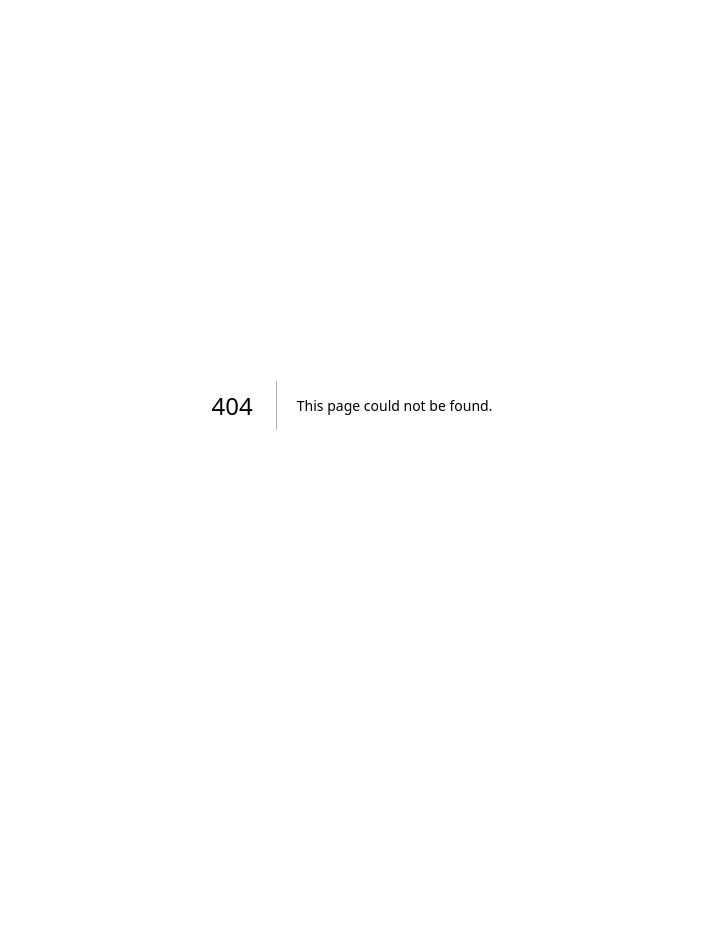
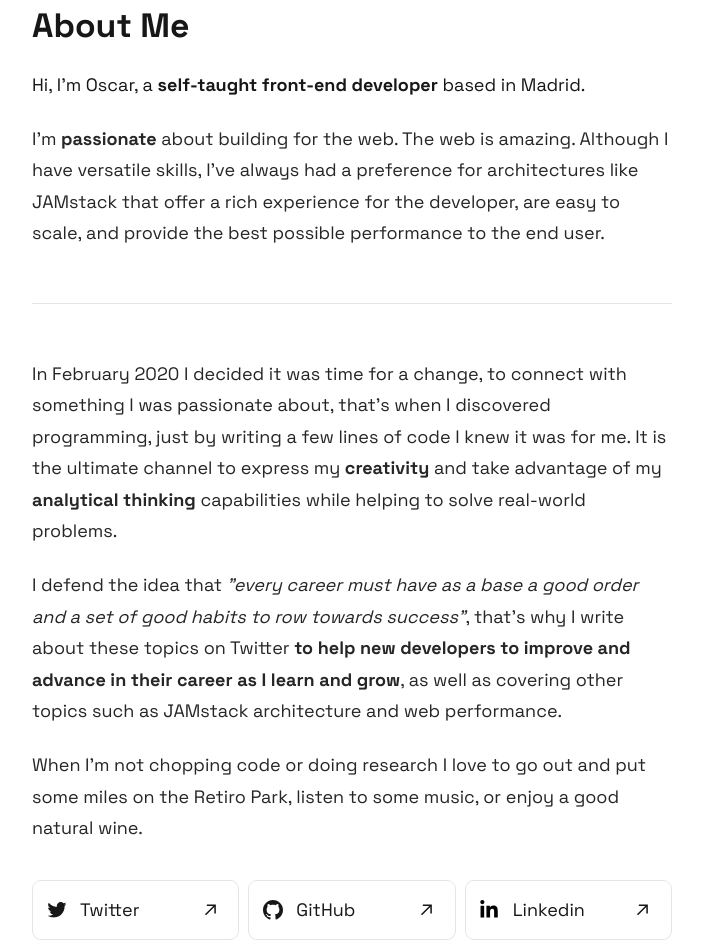
Before and after one commit to Oscargjane/portfolio-oscar-jane, a Next.js app: page /about in a window 1280 px wide. Before the commit this address had no page. Shown: the part 180-1132 px from the top of the page, without its empty margins (288-991 px from the left). Built offline with nearby package versions, Linux system fonts and the light colour scheme.

Commit message:
feat: added page about me and styles

```diff
--- /dev/null
+++ b/app/about/page.jsx
@@ -0,0 +1,95 @@
+import {
+  TwitterIcon,
+  GitHubIcon,
+  LinkedinIcon,
+  ArrowIcon,
+} from '@/components/icons';
+
+export default function AboutPage() {
+  const socialLinks = {
+    twitter: {
+      name: 'Twitter',
+      link: 'https://twitter.com/oscargjane',
+    },
+    github: {
+      name: 'GitHub',
+      link: 'https://github.com/Oscargjane',
+    },
+    linkedin: {
+      name: 'Linkedin',
+      link: 'https://www.linkedin.com/in/oscar-jane-frontend-developer/?locale=en_US',
+    },
+  };
+  return (
+    <section>
+      <h1 className="font-bold text-3xl">About Me</h1>
+      <p className="my-5">
+        Hi, I&apos;m Oscar, a <b>self-taught front-end developer</b> based in
+        Madrid.
+      </p>
+      <div className="prose prose-neutral text-neutral-800">
+        <p>
+          I&apos;m <b>passionate</b> about building for the web. The web is
+          amazing. Although I have versatile skills, I&apos;ve always had a
+          preference for architectures like JAMstack that offer a rich
+          experience for the developer, are easy to scale, and provide the best
+          possible performance to the end user.
+        </p>
+        <hr />
+        <p>
+          In February 2020 I decided it was time for a change, to connect with
+          something I was passionate about, that&apos;s when I discovered
+          programming, just by writing a few lines of code I knew it was for me.
+          It is the ultimate channel to express my <b>creativity</b> and take
+          advantage of my <b>analytical thinking</b> capabilities while helping
+          to solve real-world problems.
+        </p>
+        <p>
+          I defend the idea that{' '}
+          <i>
+            &quot;every career must have as a base a good order and a set of
+            good habits to row towards success&quot;
+          </i>
+          , that&apos;s why I write about these topics on Twitter{' '}
+          <b>
+            to help new developers to improve and advance in their career as I
+            learn and grow
+          </b>
+          , as well as covering other topics such as JAMstack architecture and
+          web performance.
+        </p>
+        <p>
+          When I&apos;m not chopping code or doing research I love to go out and
+          put some miles on the Retiro Park, listen to some music, or enjoy a
+          good natural wine.
+        </p>
+      </div>
+      <ul className="flex gap-2 items-center mt-8">
+        {Object.entries(socialLinks).map(([id, { name, link }]) => {
+          return (
+            <li className="w-full" key={id}>
+              <a
+                href={link}
+                target="_blank"
+                className="flex items-center justify-between w-full p-3 border border-neutral-200 rounded-lg no-underline hover:bg-neutral-100 transition-all"
+                rel="noreferrer"
+              >
+                <div className="flex items-center">
+                  {name === 'Twitter' ? (
+                    <TwitterIcon />
+                  ) : name === 'GitHub' ? (
+                    <GitHubIcon />
+                  ) : (
+                    <LinkedinIcon />
+                  )}
+                  <p className="ml-3">{name}</p>
+                </div>
+                <ArrowIcon />
+              </a>
+            </li>
+          );
+        })}
+      </ul>
+    </section>
+  );
+}
```
